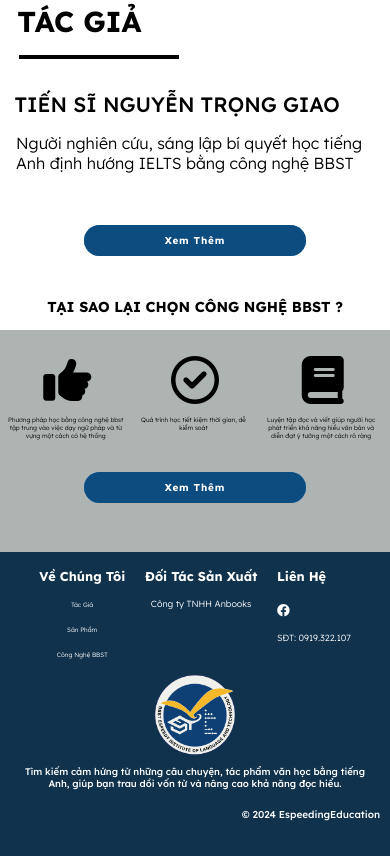
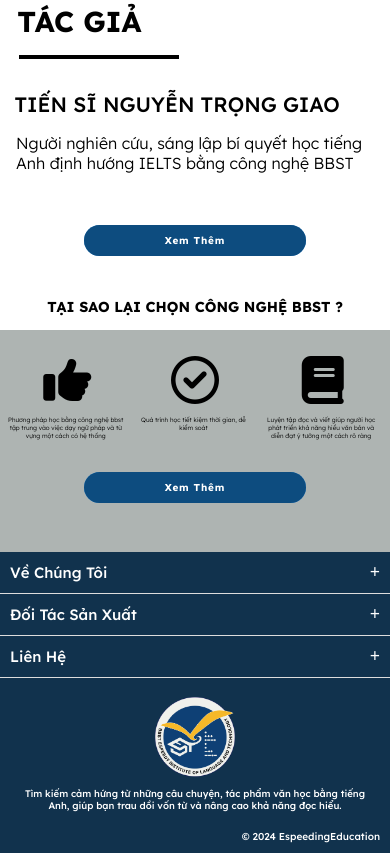
Before and after one commit to zZevetS/Project_EngBBST, a plain HTML site: page page/main.html in a window 390 px wide. Shown: the part 1571-2427 px from the top of the page. Drawn offline with Linux system fonts and the light colour scheme.

Commit message:
UpdateFooter + FixBSST

```diff
--- a/css/config.css
+++ b/css/config.css
@@ -162,3 +162,7 @@ body{
 .footer_listitem_logo-mobile{
     display: none;
 }
+/* MOBILE RES */
+.footer_right-mobile{
+    display: none;
+}
--- a/css/responsive/rpheaderfooter.css
+++ b/css/responsive/rpheaderfooter.css
@@ -118,7 +118,7 @@
     }
     .container_footer{
         width: 100%;
-        height: 19em;
+        height: 100%;
     }
     .footer{
         display: flex;
@@ -129,24 +129,23 @@
         width: 100%;
         margin: 0px;
     }
+    .footer_right{
+        display: none;
+    }
+    .footer_right-mobile{
+        display: block;
+        width: 100%;
+    }
     .footer_para{
         width: 100%;
         font-size: 0.6em;
         text-align: center;
-    }
-    .footer_right{
-        width: 85%;
-        margin: 1em;
-        list-style: none;
-        display: flex;
-        justify-content: space-around;
     }
     .footer_list{
         font-size: 0.8em;
         padding: 0em;
     }
     .footer_listitem{
-        text-align: center;
         font-size: 0.7em;
         margin-top: 14px;
         width: 100%;
@@ -158,6 +157,7 @@
         background-color: white;
     }
     .res_width {
+        margin-top: 19px;
         width: 100%;
         height: max-content;
         display: flex;
@@ -177,19 +177,53 @@
         padding-bottom: 10px;
         font-size: 10px;
     }
-    .footer_listitem_logo{
-        width: 12.5em;
-        height: 5em;
+    .aboutus_droplist_fmobile{
+        width: 100%;
+        border-bottom: 1px solid #ddd;
+    }
+    .partnership_droplist_fmobile{
+        width: 100%;
+        border-bottom: 1px solid #ddd;
+    }
+    .contact_droplist_fmobile{
+        width: 100%;
+        border-bottom: 1px solid #ddd;
+    }
+    .droplist_header_fmobile{
+        display: flex;
+        justify-content: space-between;
+        align-items: center;
+        cursor: pointer;
+    }
+    .droplist_header_fmobile .icon1 {
+        font-size: 18px;
+        font-weight: bold;
+    }
+    .droplist_header_fmobile .icon2 {
+        font-size: 18px;
+        font-weight: bold;
+    }
+    .droplist_header_fmobile .icon3 {
+        font-size: 18px;
+        font-weight: bold;
+    }
+    .droplist_header_fmobile span{
+        padding: 10px;
+        font-size: 15px;
+    }
+    .dropdown_menu-fmobile {
+        list-style: none;
+        margin: 0;
+        padding: 0;
         display: none;
     }
+    .dropdown_menu-fmobile li {
+        padding: 8px 0 14px 10px;
+        border-top: 1px solid #ddd;
+    }
     .footer_listitem_logo-mobile{
-        font-size: 9px;
         display: block;
-        align-content: center;
-        color: white;
-        text-decoration: none;
     }
-
 }
 /* Tablet: width > 667 and width < 1025px  */
 @media only screen and (min-width: 666px) and (max-width: 1025px) {
@@ -350,6 +384,6 @@
 @media only screen and (width: 412px){
     .container_footer {
         width: 100%;
-        height: 20em;
+        height: 100%;
     }
 }
--- a/css/responsive/rpmain.css
+++ b/css/responsive/rpmain.css
@@ -875,7 +875,7 @@
     text-align: center;
     font-size: 6.2px;
     width: 19em;
-    padding-left: 6px;
+    padding-left: 9px;
   }
 }
 /* A51/71 */
--- a/jvs/script.js
+++ b/jvs/script.js
@@ -12,3 +12,42 @@ document.getElementById('toggle-button').addEventListener('click', function (e)
         button.textContent = 'Thu gọn';
     }
 });
+
+
+function toggleMenu1() {
+    const menu1 = document.getElementById("dropdownMenu1");
+    const icon1 = document.querySelector(".droplist_header_fmobile .icon1");
+
+    if (menu1.style.display === "none" || menu1.style.display === "") {
+      menu1.style.display = "block";
+      icon1.textContent = "−"; // Đổi biểu tượng
+    } else {
+      menu1.style.display = "none";
+      icon1.textContent = "+"; // Đổi biểu tượng
+    }
+  }
+
+function toggleMenu2() {
+    const menu2 = document.getElementById("dropdownMenu2");
+    const icon2 = document.querySelector(".droplist_header_fmobile .icon2");
+
+    if (menu2.style.display === "none" || menu2.style.display === "") {
+      menu2.style.display = "block";
+      icon2.textContent = "−"; // Đổi biểu tượng
+    } else {
+      menu2.style.display = "none";
+      icon2.textContent = "+"; // Đổi biểu tượng
+    }
+  }
+  function toggleMenu3() {
+    const menu3 = document.getElementById("dropdownMenu3");
+    const icon3 = document.querySelector(".droplist_header_fmobile .icon3");
+
+    if (menu3.style.display === "none" || menu3.style.display === "") {
+      menu3.style.display = "block";
+      icon3.textContent = "−"; // Đổi biểu tượng
+    } else {
+      menu3.style.display = "none";
+      icon3.textContent = "+"; // Đổi biểu tượng
+    }
+  }
--- a/page/main.html
+++ b/page/main.html
@@ -11,6 +11,7 @@
     <!-- JS -->
     <script src="/jvs/wow.min.js"></script>
     <script src="/jvs/main.js"></script>
+    <script src="/jvs/script.js"></script>
     <script>
         new WOW().init(); // CSS
     </script>
@@ -187,6 +188,41 @@
                     </div>
                 </div>
             </div>
+            <!-- MOBILE RES -->
+            <div class="footer_right-mobile">
+                <!--  -->
+                <div class="aboutus_droplist_fmobile">
+                    <div class="droplist_header_fmobile" onclick="toggleMenu1()">
+                        <span class="white_text Lexend_regular">Về Chúng Tôi</span>
+                        <span class="icon1 white_text">+</span>
+                    </div>
+                </div>
+                <ul class="dropdown_menu-fmobile" id="dropdownMenu1">
+                    <li style="list-style: none;"><a class="link_decorate footer_listitem white_text Lexend_regular" href="/page/author.html">Tác Giả</a></li>
+                    <li style="list-style: none;"><a class="link_decorate footer_listitem white_text Lexend_regular" href="/page/product.html">Sản Phẩm</a></li>
+                    <li style="list-style: none;"><a class="link_decorate footer_listitem white_text Lexend_regular" href="/page/bbst.html">Công Nghệ BBST</a></li>
+                </ul>
+                <!--  -->
+                <div class="partnership_droplist_fmobile">
+                    <div class="droplist_header_fmobile" onclick="toggleMenu2()">
+                        <span class="white_text Lexend_regular">Đối Tác Sản Xuất</span>
+                        <span class="icon2 white_text">+</span>
+                    </div>
+                </div>
+                <ul class="dropdown_menu-fmobile" id="dropdownMenu2">
+                   <li><a href="https://anbooks.vn/"class="link_decorate footer_listitem white_text Lexend_regular">Công ty TNHH Anbooks </a></li>
+                </ul>
+                <!--  -->
+                <div class="contact_droplist_fmobile">
+                    <div class="droplist_header_fmobile" onclick="toggleMenu3()">
+                        <span class="white_text Lexend_regular">Liên Hệ</span>
+                        <span class="icon3 white_text">+</span>
+                    </div>
+                </div>
+                <ul class="dropdown_menu-fmobile" id="dropdownMenu3">
+                   <li style="font-size: 0.7em;" class="white_text Lexend_regular">SĐT: 0919.322.107</li>
+                </ul>
+            </div>
         </div>
         <div class="Lexend_regular copyright_text">© 2024 EspeedingEducation</div>
     </footer>
```
Also changed, not shown: page/author.html (+7 -0 lines), page/bbst.html (+7 -0 lines), page/product.html (+7 -0 lines).
